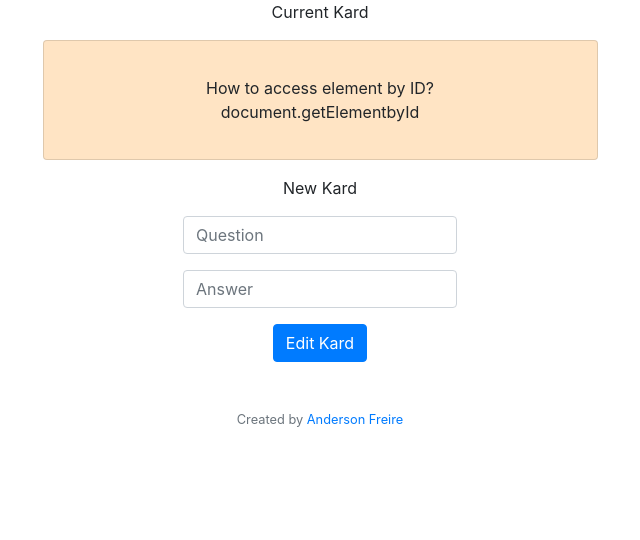
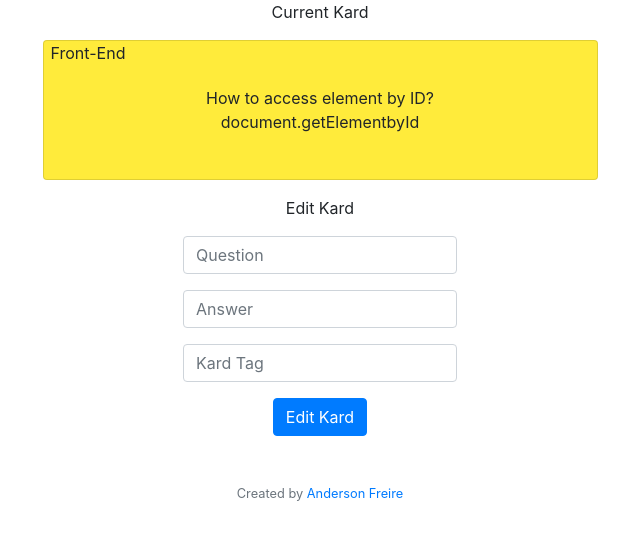
Before and after one commit to AndersonJPF/memoryKards, a Flask app: page /edit/3 in a window 1280 px wide. Shown: the part 56-596 px from the top of the page, without its empty margins (320-960 px from the left). Run offline with Flask 3, Linux system fonts and the light colour scheme; some libraries are stand-ins or nearby versions.

Commit message:
Final version

```diff
--- a/app.py
+++ b/app.py
@@ -92,8 +92,12 @@ def edit_card(card_id: int):
     card = db.session.execute(db.select(Card).filter_by(id=card_id)).scalar_one()
     if request.method == "POST":
         try:
-            card.question = request.form.get("question")
-            card.answer = request.form.get("answer")
+            if request.form.get("question"):
+                card.question = request.form.get("question")
+            if request.form.get("answer"):
+                card.answer = request.form.get("answer")
+            if request.form.get("tag"):
+                card.tag = request.form.get("tag").title()
             db.session.commit()
         except exc.IntegrityError:
             flash("There's a card with this question alrady!", 'error')
--- a/templates/base.html
+++ b/templates/base.html
@@ -19,7 +19,7 @@
       </form>
     {% for card in cards %}
       <div class="container d-flex justify-content-center align-items-center my-3">
-        <div class="card w-50 mx-1 align-items-center justify-content-center" style="background-color: bisque; min-height: 140px;">
+        <div class="card w-50 mx-1 align-items-center justify-content-center" style="background-color: #FFEB3B; min-height: 140px;">
           <div style="position: absolute; top: 0; left: 7px;">
              {{ card.tag }}
           </div>
@@ -30,7 +30,7 @@
             {{ card.answer }}
           </div>
           <div class="my-2">
-            <button type="button" class="btn btn-primary" onclick="showAnswer('{{ card.id | tojson | safe }}', this)">Show Answer</button>
+            <button type="button" class="btn btn-success" onclick="showAnswer('{{ card.id | tojson | safe }}', this)">Show Answer</button>
           </div>
         </div>
         <div>
--- a/templates/edit.html
+++ b/templates/edit.html
@@ -7,7 +7,10 @@
 {% block main %}
     <p style="text-align: center;">Current Kard</p>
     <div class="container d-flex justify-content-center align-items-center mb-3">
-        <div class="card w-50 mx-1 align-items-center justify-content-center" style="background-color: bisque; min-height: 120px;">
+        <div class="card w-50 mx-1 align-items-center justify-content-center" style="background-color: #FFEB3B; min-height: 140px;">
+            <div style="position: absolute; top: 0; left: 7px;">
+                {{ card.tag }}
+            </div>
             <div>
                 {{ card.question }}
             </div>
@@ -16,14 +19,17 @@
             </div>
         </div>
     </div>
-    <p style="text-align: center;">New Kard</p>
+    <p style="text-align: center;">Edit Kard</p>
     <div>
       <form action="/edit/{{ card.id }}" method="post">
         <div class="mb-3">
-          <input id="question" name="question" class="form-control mx-auto w-auto" type="text" placeholder="Question" required>
+          <input id="question" name="question" class="form-control mx-auto w-auto" type="text" placeholder="Question">
         </div>
         <div class="mb-3">
-          <input id="answer" name="answer" class="form-control mx-auto w-auto" type="text" placeholder="Answer" required>
+          <input id="answer" name="answer" class="form-control mx-auto w-auto" type="text" placeholder="Answer">
+        </div>
+        <div class="mb-3">
+          <input id="tag" name="tag" class="form-control mx-auto w-auto" type="text" placeholder="Kard Tag">
         </div>
         <div style="text-align: center">
           <button class="btn btn-primary" type="submit">Edit Kard</button>
```
Also changed, not shown: README.md, instance/cards.db.
